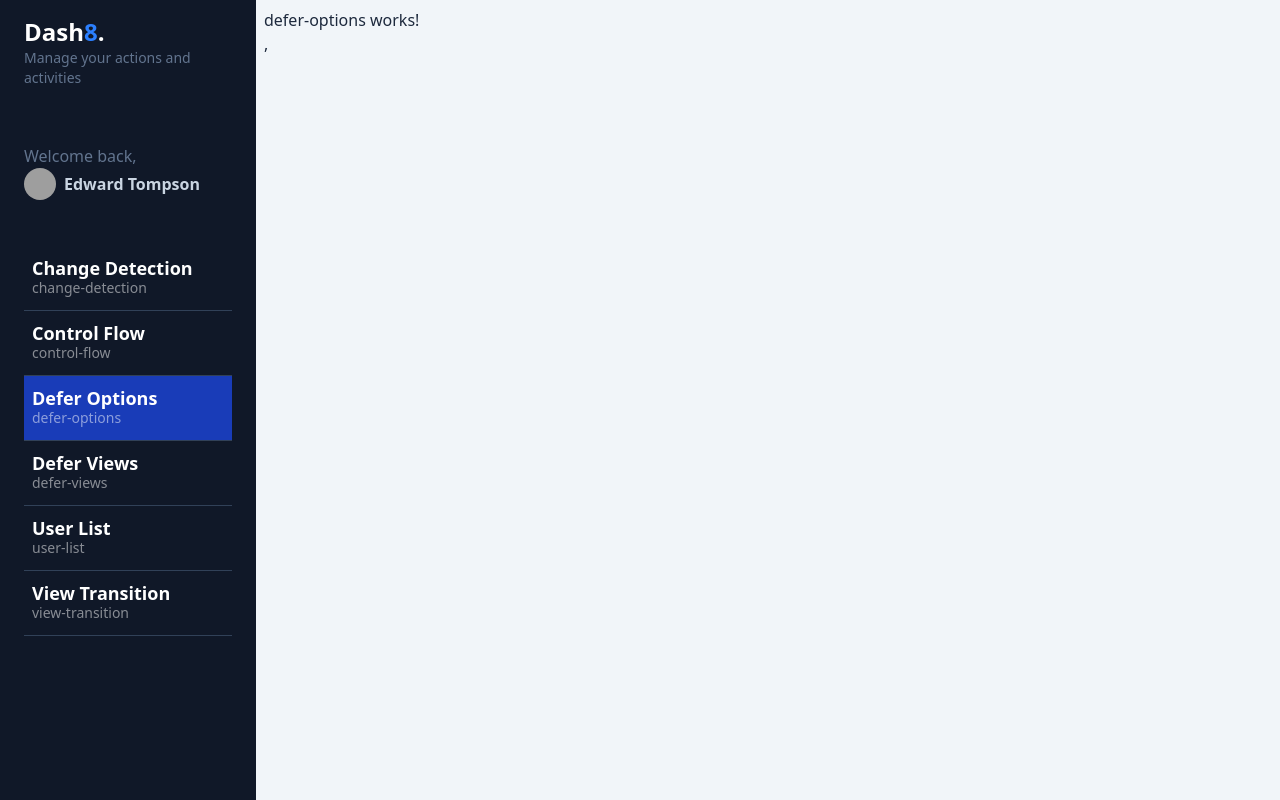
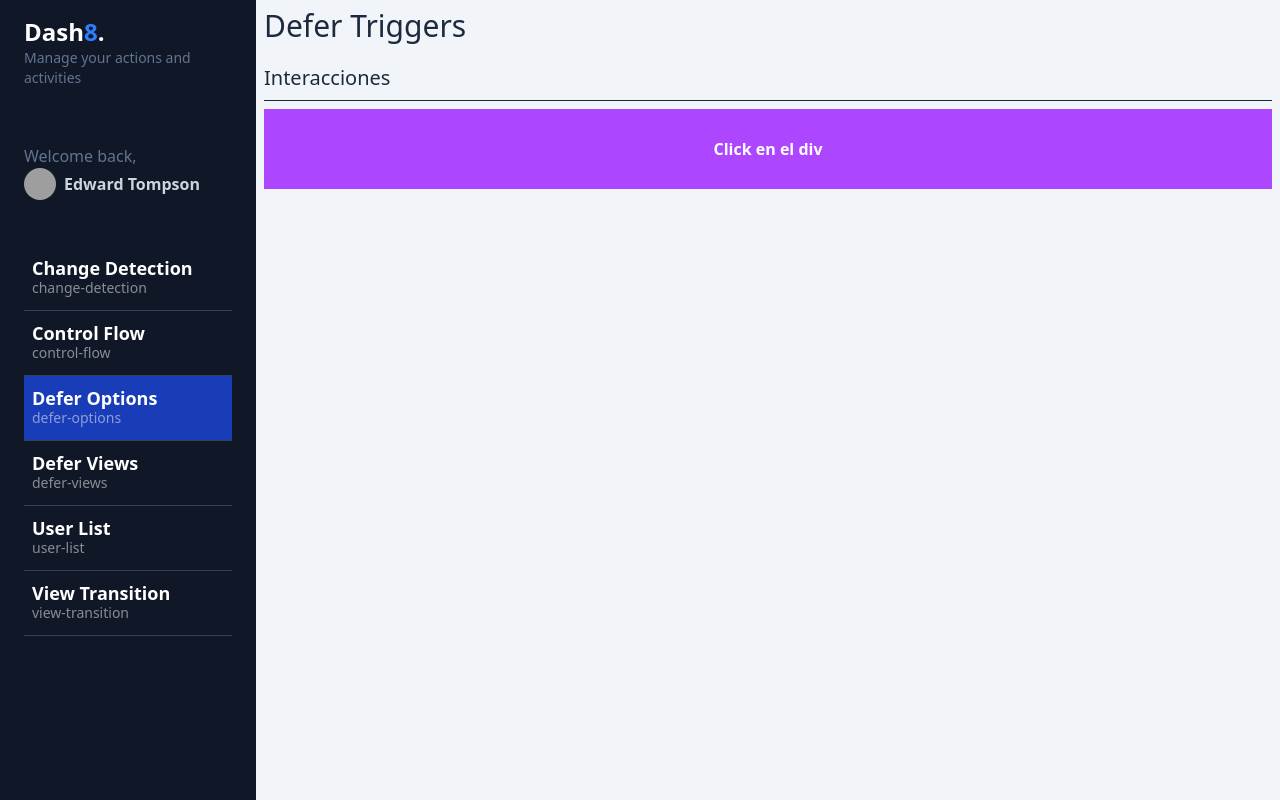
Before and after one commit to Ivanlopez-dev/angular-dashboard, an Angular app: page /dashboard/defer-options in a window 1280 px wide. Built offline with nearby package versions, Linux system fonts and the light colour scheme; grey boxes are pictures that could not be loaded.

Commit message:
add: ✨ defer triggers - interactions

```diff
--- a/src/app/dashboard/pages/defer-options/defer-options.component.html
+++ b/src/app/dashboard/pages/defer-options/defer-options.component.html
@@ -1 +1,19 @@
-<p>defer-options works!</p>,
+<app-title title="Defer Triggers" />
+
+<section>
+  <h1 class="text-xl">Interacciones</h1>
+  <hr class="my-2" />
+
+  @defer (on interaction) {
+  <app-heavy-loaders-fast cssClass="bg-blue-500 h-20">
+    <span class="flex justify-center items-center text-white font-bold">On Interaction</span>
+  </app-heavy-loaders-fast>
+
+  } @placeholder {
+  <div
+    class="flex justify-center items-center text-white font-bold w-full h-20 bg-purple-500 cursor-pointer"
+  >
+    Click en el div
+  </div>
+  }
+</section>
--- a/src/app/dashboard/pages/defer-options/defer-options.component.ts
+++ b/src/app/dashboard/pages/defer-options/defer-options.component.ts
@@ -1,8 +1,11 @@
 import { Component } from '@angular/core';
+
+import { HeavyLoadersFastComponent } from '@shared/heavy-loaders/heavy-loaders-fast.component';
+import { TitleComponent } from '@shared/title/title.component';
 
 @Component({
   selector: 'app-defer-options',
-  imports: [],
+  imports: [HeavyLoadersFastComponent, TitleComponent],
   templateUrl: './defer-options.component.html',
   styles: `
     :host {
--- a/src/app/shared/heavy-loaders/heavy-loaders-fast.component.ts
+++ b/src/app/shared/heavy-loaders/heavy-loaders-fast.component.ts
@@ -1,13 +1,19 @@
-import { Component } from '@angular/core';
+import { Component, Input } from '@angular/core';
+import { NgClass } from '@angular/common';
 
 @Component({
   selector: 'app-heavy-loaders-fast',
-  imports: [],
-  template: `<h1>Hello, world!</h1>`,
-  styles: `
-    :host {
-      display: block;
-    }
+  imports: [NgClass],
+  template: `
+    <section [ngClass]="['w-full', cssClass]">
+      <ng-content />
+    </section>
   `,
 })
-export class HeavyLoadersFastComponent { }
+export class HeavyLoadersFastComponent {
+  @Input({ required: true }) cssClass!: string;
+
+  constructor() {
+    console.log('✨ HeavyLoader Fast creado');
+  }
+}
```
